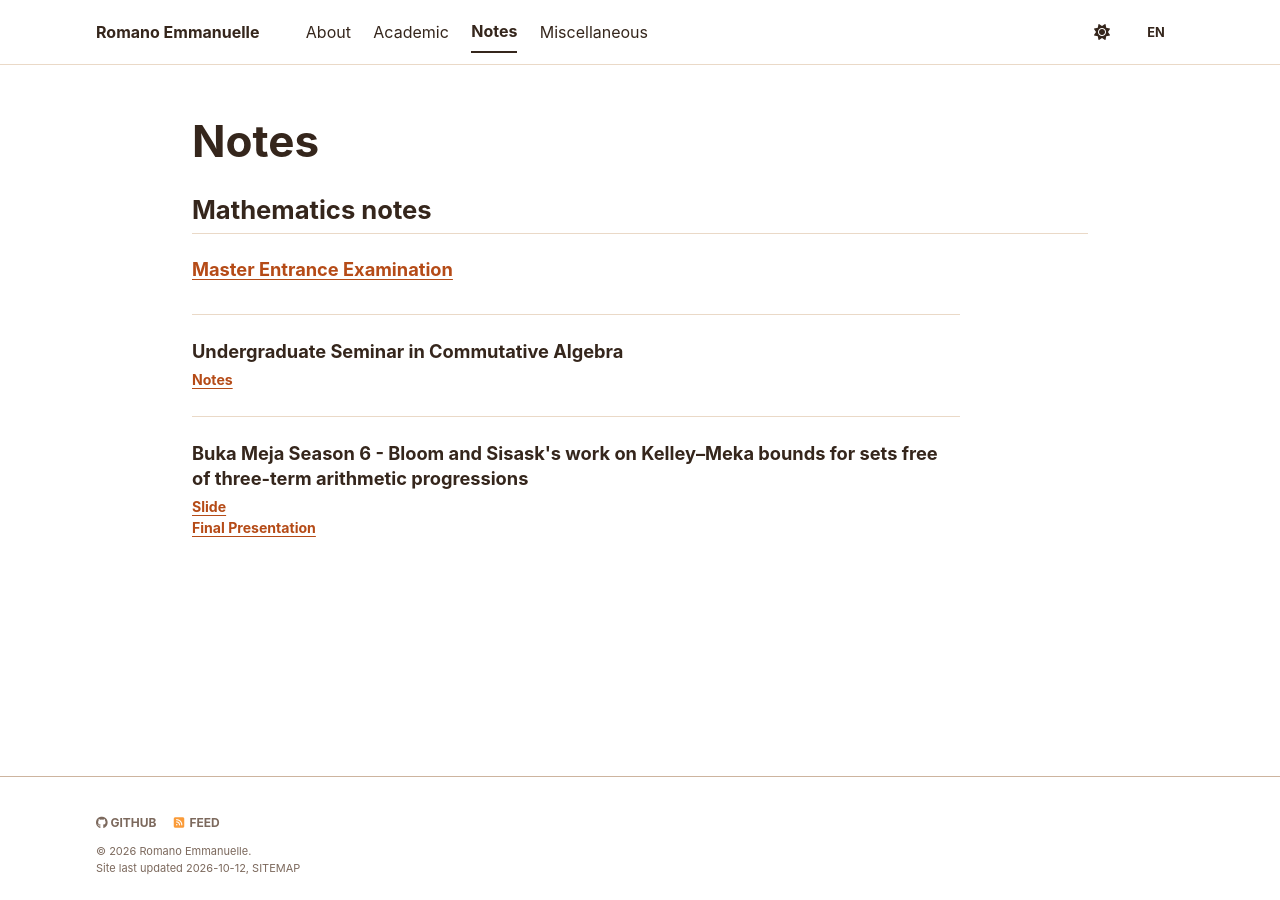
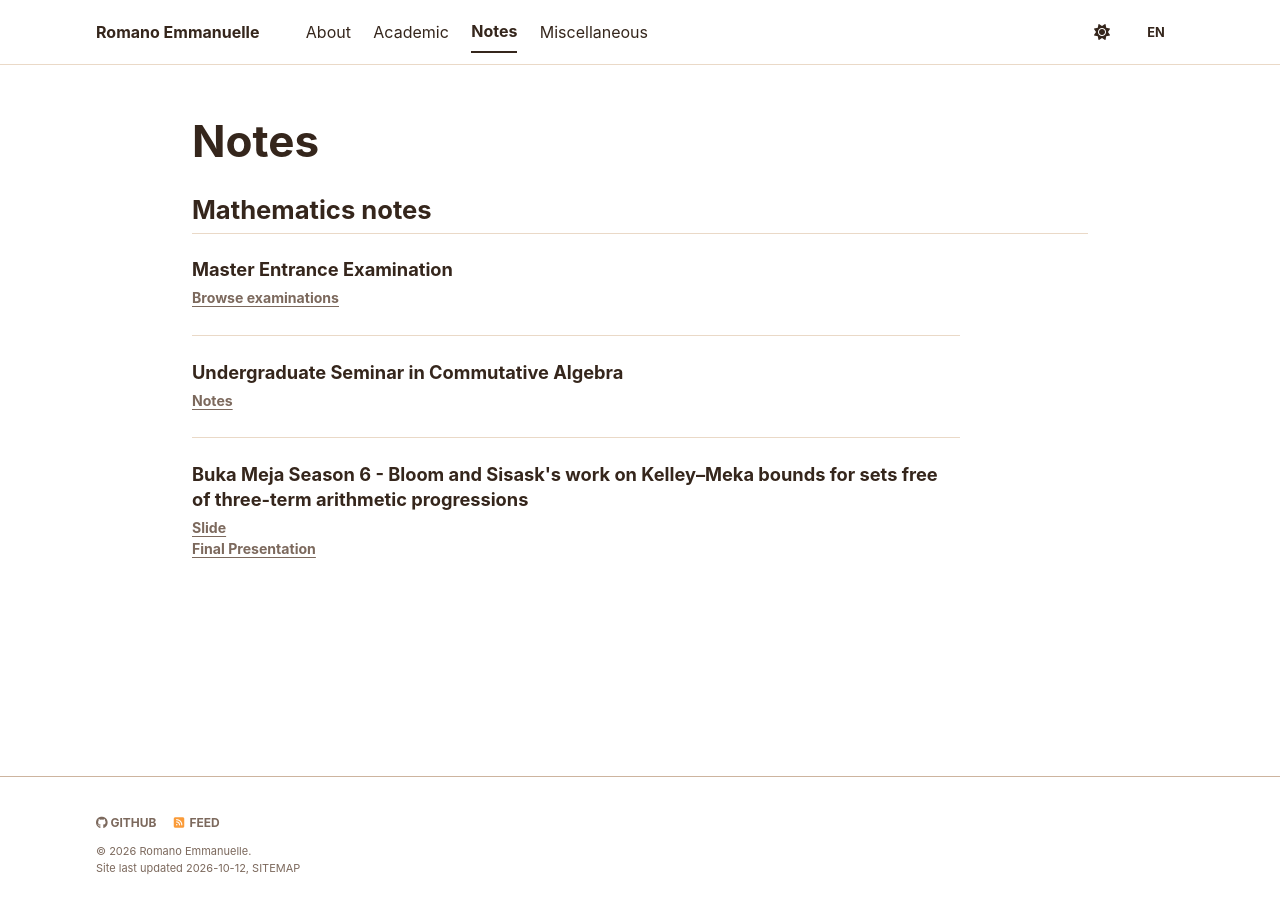
Before and after one commit to RomanoEmmanuelle/RomanoEmmanuelle.github.io, a Jekyll site: the page built from _pages/notes.md, in a window 1280 px wide. Built offline with Jekyll 4.4.1, drawn with Linux system fonts in a browser that asks for light colours; a style sheet for code colours, icons or effects is not loaded.

Commit message:
Unify Notes headings and soften action links

```diff
--- a/_data/translations.yml
+++ b/_data/translations.yml
@@ -67,6 +67,7 @@
 ", Bandung Institute of Technology, first semester of 2021–2022": "、バンドン工科大学、2021–2022年度前期"
 "Mathematics notes": "数学ノート"
 "Master Entrance Examination": "大学院修士課程入学試験"
+"Browse examinations": "入学試験一覧"
 "Chiba University 2027 Master Program Mathematics Entrance Examination": "千葉大学大学院 2027年度修士課程 数学入学試験"
 "Problems and solutions": "問題と解答"
 "Undergraduate Seminar in Commutative Algebra": "可換代数の学部ゼミ"
--- a/_pages/notes.md
+++ b/_pages/notes.md
@@ -8,18 +8,19 @@ full_width: true
 
 ## Mathematics notes
 
-<article class="content-entry">
-  <h3 class="content-entry__title"><a href="/notes/master-entrance-examination/">Master Entrance Examination</a></h3>
+<article class="content-entry notes-entry">
+  <h3 class="content-entry__title">Master Entrance Examination</h3>
+  <p class="content-entry__action"><a href="/notes/master-entrance-examination/">Browse examinations</a></p>
 </article>
 
-<article class="content-entry">
+<article class="content-entry notes-entry">
   <h3 class="content-entry__title">Undergraduate Seminar in Commutative Algebra</h3>
   <p class="content-entry__action">
   <a href="/files/Undergraduate Seminar.pdf">Notes</a>
 </p>
 </article>
 
-<article class="content-entry">
+<article class="content-entry notes-entry">
   <h3 class="content-entry__title">Buka Meja Season 6 - Bloom and Sisask's work on Kelley–Meka bounds for sets free of three-term arithmetic progressions</h3>
   <p class="content-entry__action"><a href="/files/buka-meja-season-6-slides.pdf">Slide</a></p>
   <p class="content-entry__action"><a href="/files/buka-meja-season-6-final-presentation.pdf">Final Presentation</a></p>
--- a/_sass/layout/_personal.scss
+++ b/_sass/layout/_personal.scss
@@ -105,6 +105,18 @@
 .content-entry + .content-entry {
   padding-top: 1.5rem;
   border-top: 1px solid var(--global-border-color);
+}
+
+.notes-entry .content-entry__action a {
+  color: var(--global-text-color-light);
+  text-decoration: underline;
+  text-decoration-thickness: 1px;
+  text-underline-offset: 0.2em;
+}
+
+.notes-entry .content-entry__action a:hover,
+.notes-entry .content-entry__action a:focus-visible {
+  color: var(--global-link-color);
 }
 
 .content-entry__title {
```
Also changed, not shown: _pages/notes/master-entrance-examination/index.md (+1 -1 lines).
